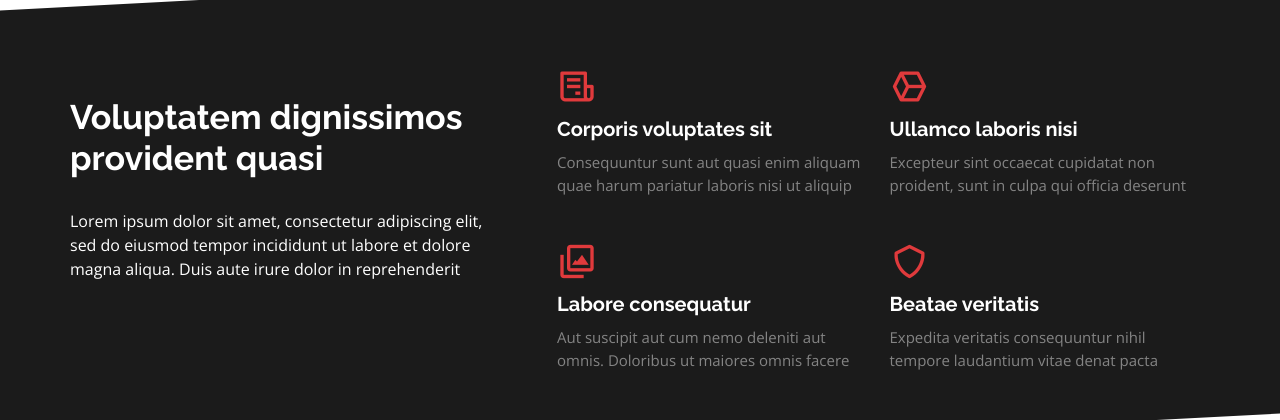
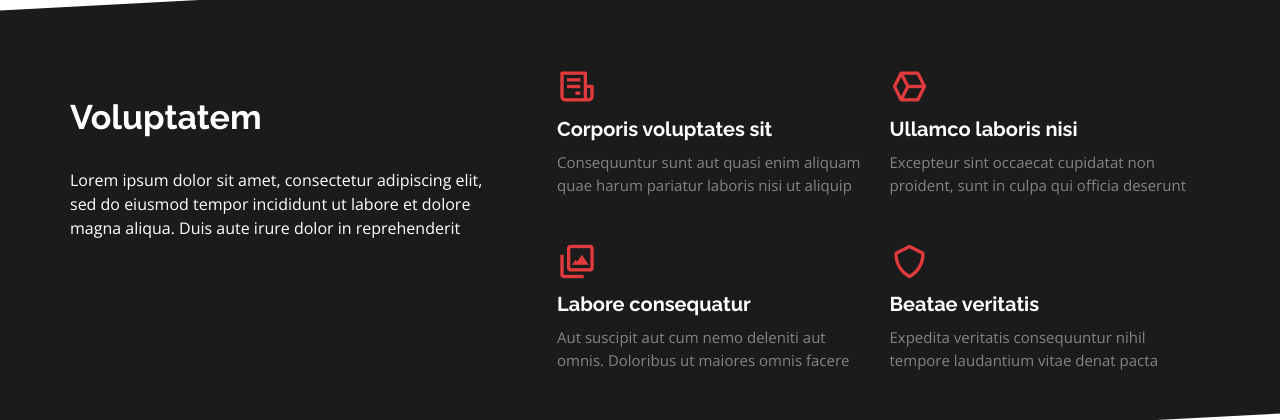
Before and after one commit to salehge901/FYP.github.io, a Django app: page /about in a window 1280 px wide. Shown: the part 83-503 px from the top of the page. Run offline with Django 3.2, Linux system fonts and the light colour scheme; some libraries are stand-ins or nearby versions.

Commit message:
Update about.html
ss

```diff
--- a/fyproject/templates/vib/about.html
+++ b/fyproject/templates/vib/about.html
@@ -9,7 +9,7 @@
         <div class="row no-gutters">
           <div class="content col-xl-5 d-flex align-items-stretch">
             <div class="content">
-              <h3>Voluptatem dignissimos provident quasi</h3>
+              <h3>Voluptatem</h3>
               <p>
                 Lorem ipsum dolor sit amet, consectetur adipiscing elit, sed do eiusmod tempor incididunt ut labore et dolore magna aliqua. Duis aute irure dolor in reprehenderit
               </p>
```
